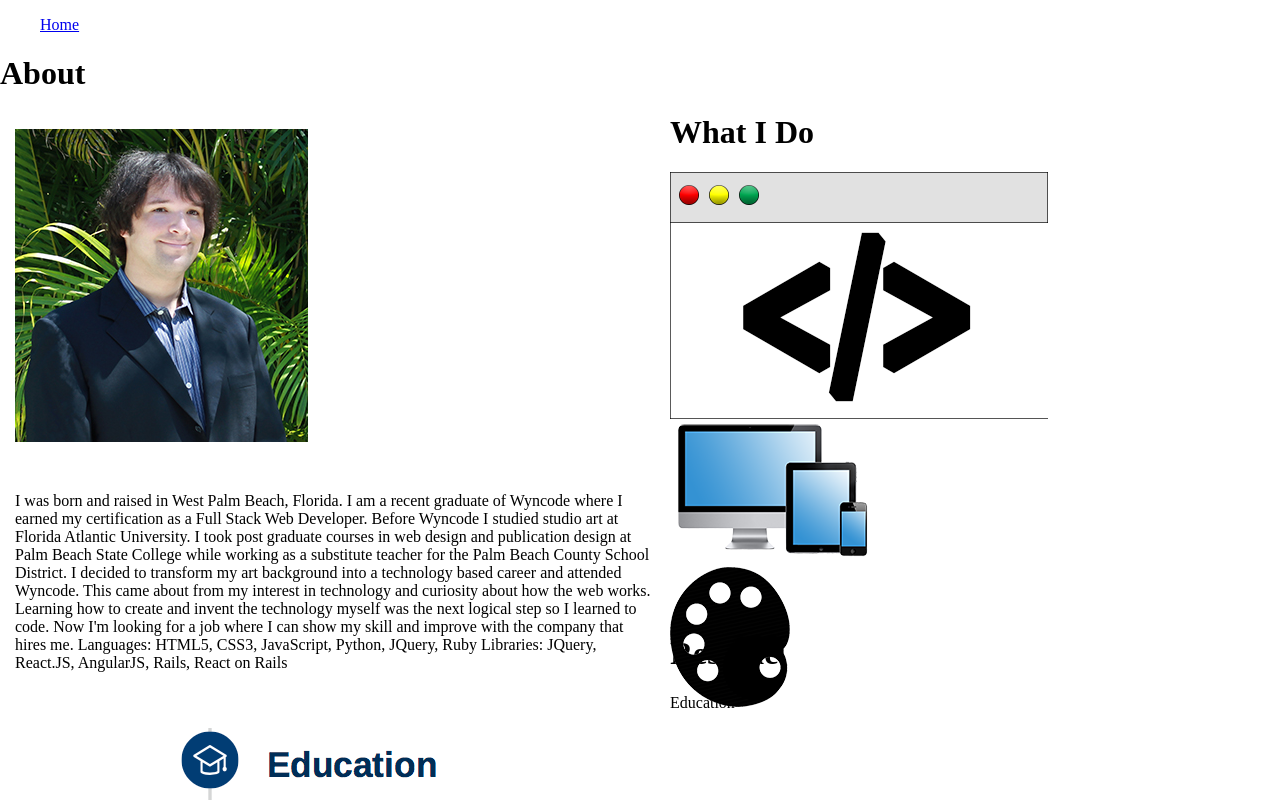
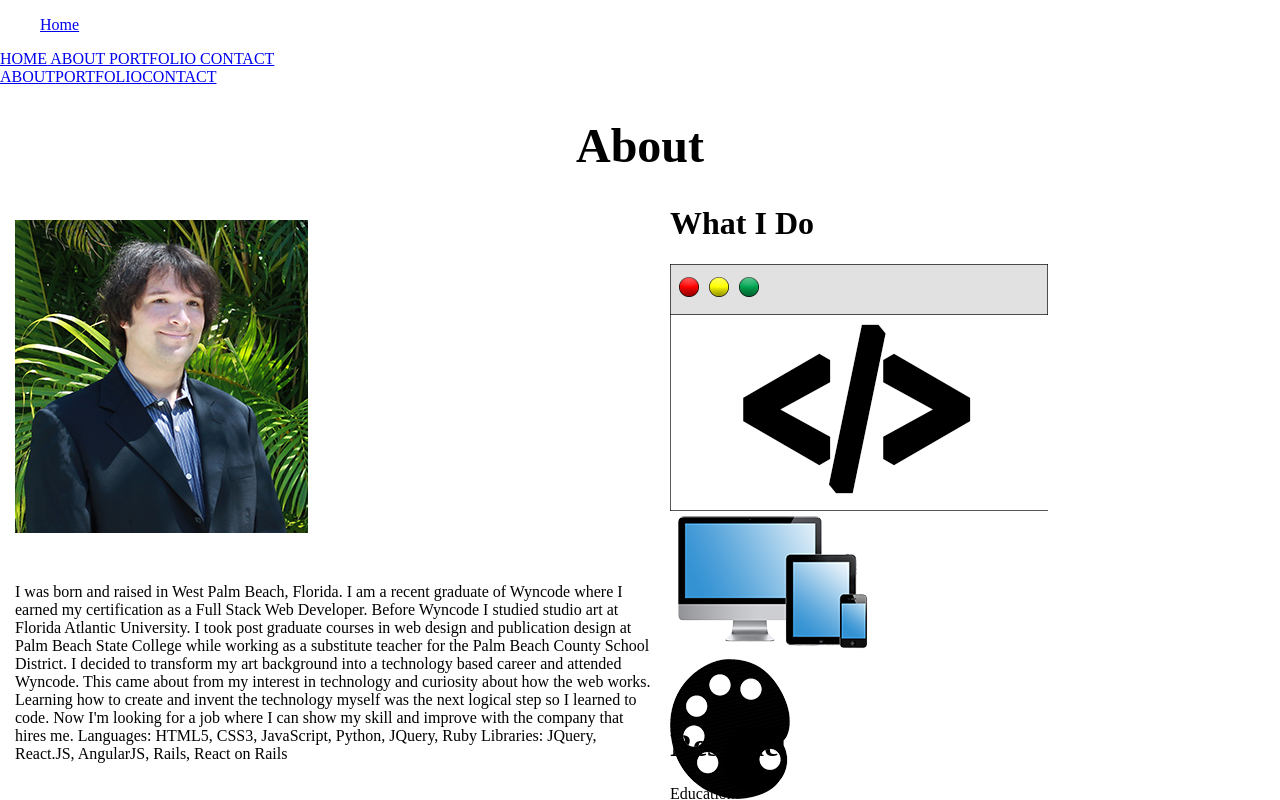
Before and after one commit to Jacobaallen/Portfolio, a React (Create React App) app: page / in a window 1280 px wide. Shown: the top 800 px of the page. Built offline with nearby package versions, Linux system fonts and the light colour scheme.

Commit message:
working on getting main page anchor links working

```diff
--- a/src/components/Home.jsx
+++ b/src/components/Home.jsx
@@ -8,9 +8,27 @@ class Home extends React.Component {
    return (
    <div className="master">
     <header/>
-
+      <div className="top">
+        <div className="bar" id="myNavbar">
+          <a className="bar-item button hover-black hide-medium hide-large right" href="javascript:void(0);" onClick="toggleFunction()" title="Toggle Navigation Menu">
+            <i className="fa fa-bars"></i>
+          </a>
+          <a href="#home" className="bar-item button">HOME</a>
+          <a href="#about" className="bar-item button hide-small"><i className="fa fa-user"></i> ABOUT</a>
+          <a href="#portfolio" className="bar-item button hide-small"><i className="fa fa-th"></i> PORTFOLIO</a>
+          <a href="#contact" className="bar-item button hide-small"><i className="fa fa-envelope"></i> CONTACT</a>
+          <a href="#" className="bar-item button hide-small right hover-red">
+            <i className="fa fa-search"></i>
+          </a>
+        </div>
+        <div id="navDemo" className="bar-block white hide hide-large hide-medium">
+          <a href="#about" className="bar-item button" onClick="toggleFunction()">ABOUT</a>
+          <a href="#portfolio" className="bar-item button" onClick="toggleFunction()">PORTFOLIO</a>
+          <a href="#contact" className="bar-item button" onClick="toggleFunction()">CONTACT</a>
+        </div>
+      </div>
         <div>
-          <h1 className="About">About</h1>
+          <h1 className="about">About</h1>
         </div>
         <div className="aboutColumn">
       <img src="assets/images/profile.jpg" alt="aboutPic"/>
@@ -55,10 +73,11 @@ class Home extends React.Component {
      <div className="Experience">
        <img src="assets/images/experience.png" alt="experienceinfo"/>
      </div>
+     <div id="portfolio">
      <div className = "HomeCarousel">
          <HomeCarousel/>
        </div>
-
+     </div>
    </div>
    <a href="#top">Top</a>
  </div>
```
